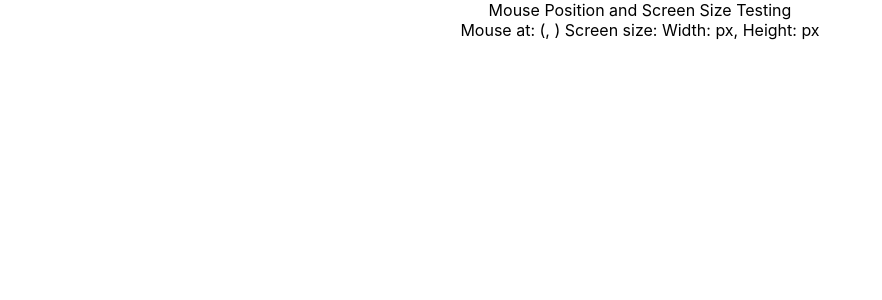
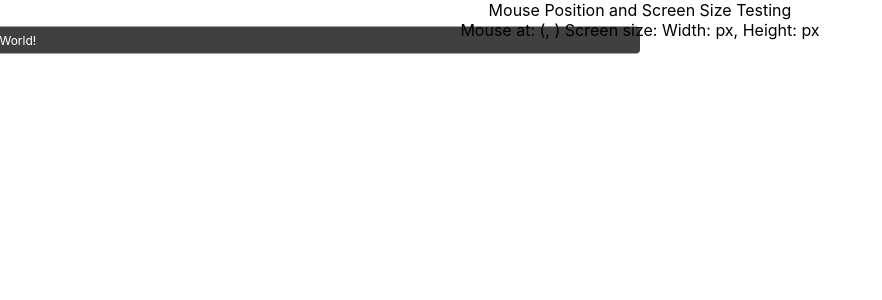
Before and after one commit to SirrorsMoore1975/sm1975-my-analog-clock, a React (Create React App) app in the folder my-analog-clock/: page / in a window 1280 px wide. Shown: the top 300 px of the page, without its empty margins (0-882 px from the left). Built offline with nearby package versions, Linux system fonts and the light colour scheme.

Commit message:
WIP: fixing message styles

```diff
--- a/my-analog-clock/src/components/MessageLayer.jsx
+++ b/my-analog-clock/src/components/MessageLayer.jsx
@@ -8,7 +8,23 @@ const MessageLayer = () => {
   const { x, y } = useMousePosition();
   const { width, height } = useWindowSize();
 
-  return <></>;
+  const messageStyle = {
+    position: "abosolute",
+    left: x,
+    top: y,
+    transform: "translate(-50%, -50%)",
+    pointerEvents: "none",
+    background: "rgba(0,0,0,0.75)",
+    color: "white",
+    padding: "6px 8px",
+    borderRadius: 4,
+    fontSize: 12,
+  };
+  return (
+    <>
+      <div style={messageStyle}>{message}</div>
+    </>
+  );
 };
 
 export default MessageLayer;
```
